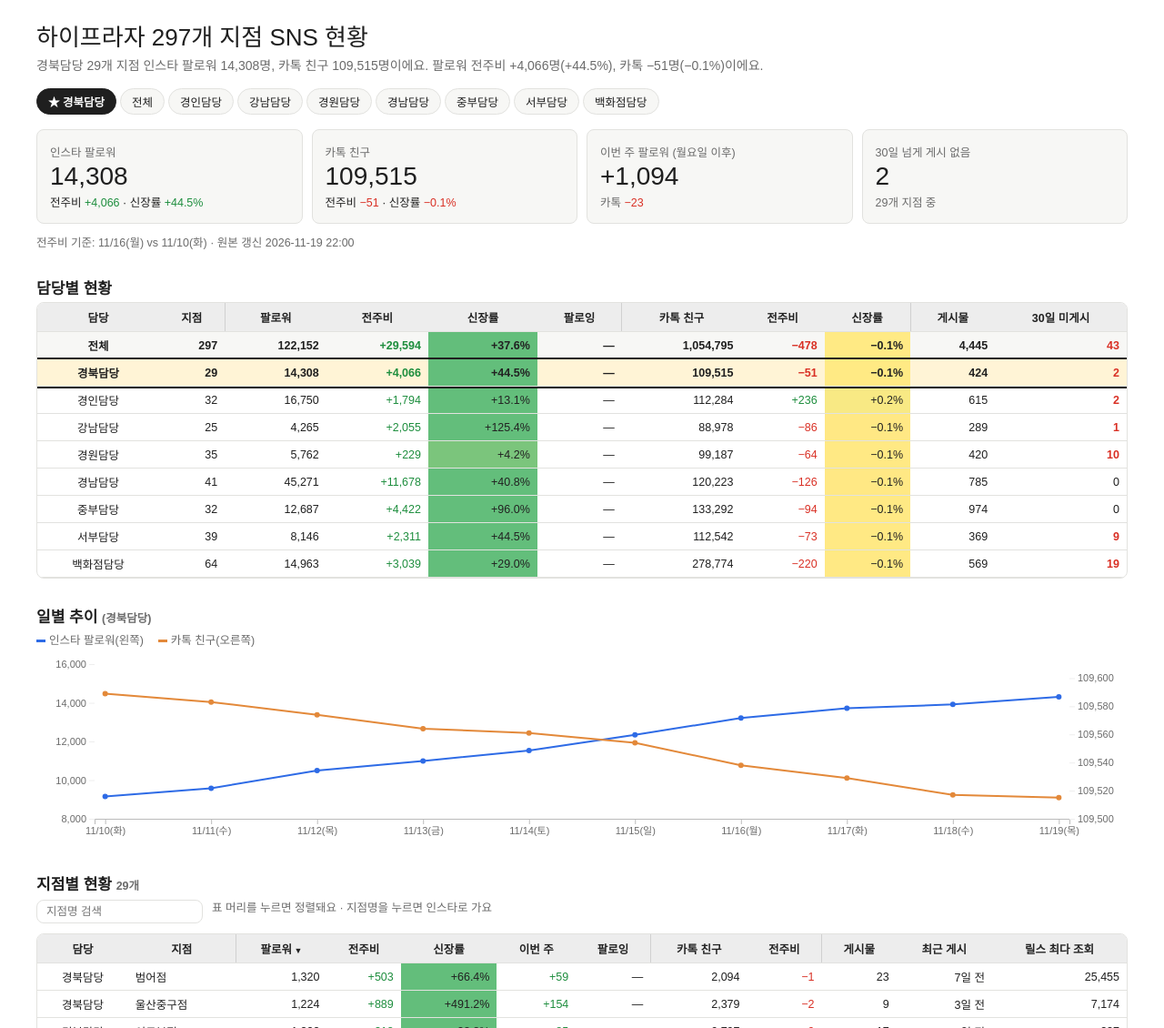
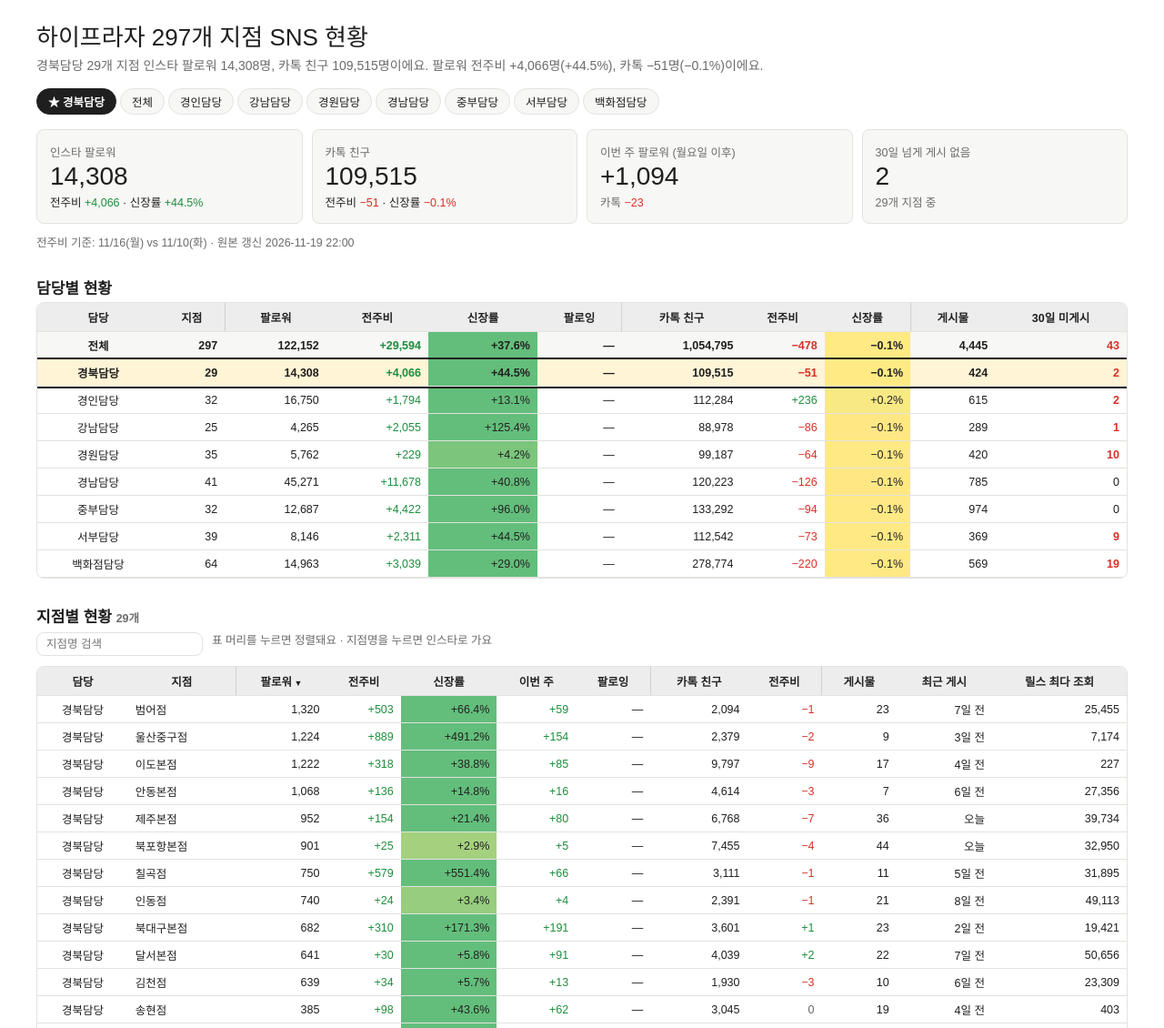
Before and after one commit to gumbacka1/bestshop-sns, a plain HTML site: page index.html in a window 1280 px wide. Shown: the top 1130 px of the page at 91% size. Drawn offline with nearby package versions, Linux system fonts and the light colour scheme.

Commit message:
일별 추이 그래프 삭제

```diff
--- a/index.html
+++ b/index.html
@@ -125,10 +125,6 @@ window.addEventListener('load',()=>dash._load());
       <tbody data-draw="team-body"></tbody>
     </table>
   </div>
-
-  <h2 class="ig-h" id="h-trend">일별 추이 <span class="ig-note" data-draw="trend-label">—</span></h2>
-  <div class="ig-legend" id="trend-legend"><span><i style="background: var(--dash-color-1, #2E6BE6)" data-draw="leg1"></i>인스타 팔로워(왼쪽)</span><span><i style="background: var(--dash-color-2, #E3893A)" data-draw="leg2"></i>카톡 친구(오른쪽)</span></div>
-  <div class="ig-chart" id="trend-chart" data-draw="trend" data-source="trend">—</div>
 
   <h2 class="ig-h" id="h-store">지점별 현황 <span class="ig-note" data-draw="store-count">—</span></h2>
   <div class="ig-tools">
```
